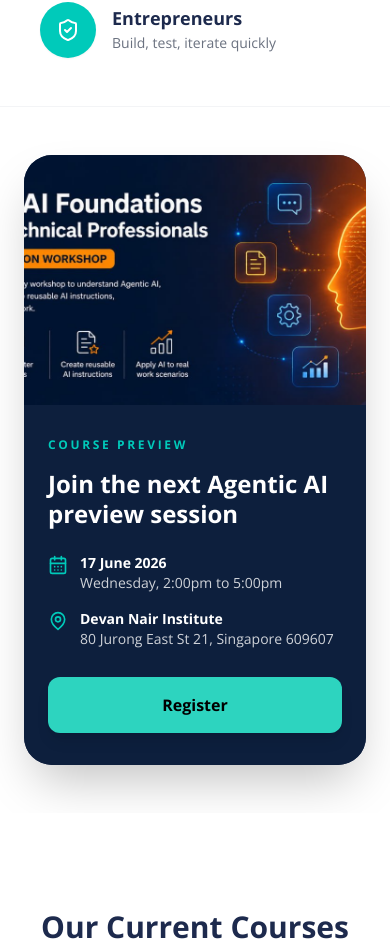
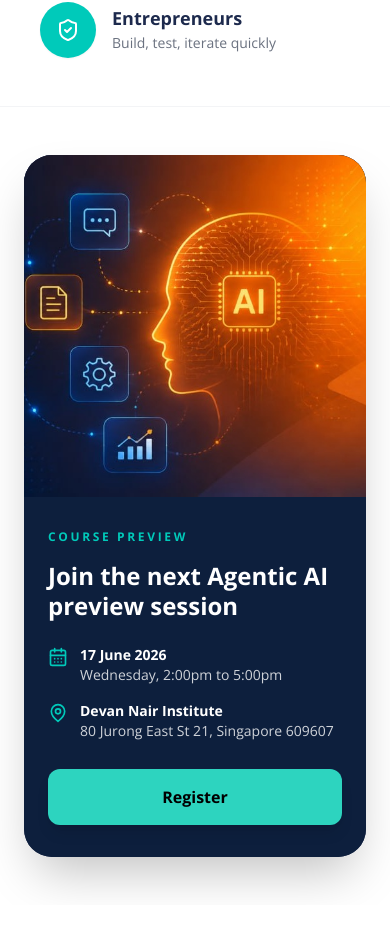
Before and after one commit to nexiuslabs/nexiusacademyskillsfuture, a React (Vite) app: page / in a window 390 px wide. Shown: the part 5423-6375 px from the top of the page. Built offline with nearby package versions, Linux system fonts and the light colour scheme; no server answers.

Commit message:
Fix mobile course preview CTA image

```diff
--- a/components/home/CoursePreviewCTA.tsx
+++ b/components/home/CoursePreviewCTA.tsx
@@ -10,12 +10,15 @@ const CoursePreviewCTA: React.FC = () => {
       <div className="container mx-auto px-6">
         <div className="overflow-hidden rounded-[1.75rem] bg-primary shadow-2xl">
           <div className="grid lg:grid-cols-[minmax(0,1fr),360px]">
-            <Link to="/course-preview" className="group block min-h-[250px] bg-primary md:min-h-[360px]">
-              <img
-                src="/images/home/course-preview-cta.jpg"
-                alt="Agentic AI Foundations for Non-Technical Professionals 3-hour hands-on workshop"
-                className="h-full w-full object-cover object-center transition-transform duration-700 group-hover:scale-[1.02]"
-              />
+            <Link to="/course-preview" className="group block aspect-square bg-primary md:aspect-auto md:min-h-[360px]">
+              <picture>
+                <source media="(max-width: 767px)" srcSet="/images/home/course-preview-cta-mobile.jpg" />
+                <img
+                  src="/images/home/course-preview-cta.jpg"
+                  alt="Agentic AI Foundations for Non-Technical Professionals 3-hour hands-on workshop"
+                  className="h-full w-full object-cover object-center transition-transform duration-700 group-hover:scale-[1.02]"
+                />
+              </picture>
             </Link>
 
             <div className="flex flex-col justify-center bg-[#0d1f3d] px-6 py-8 text-white md:px-8">
```
Also changed, not shown: public/images/home/course-preview-cta-mobile.jpg (added).
